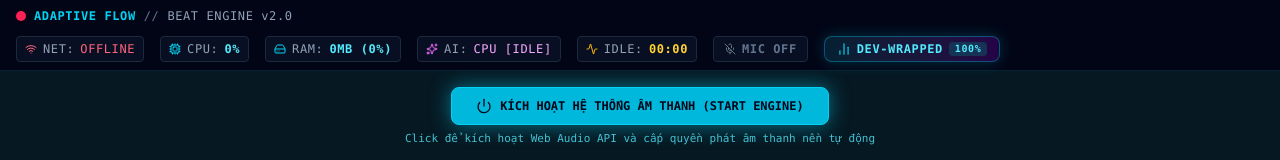
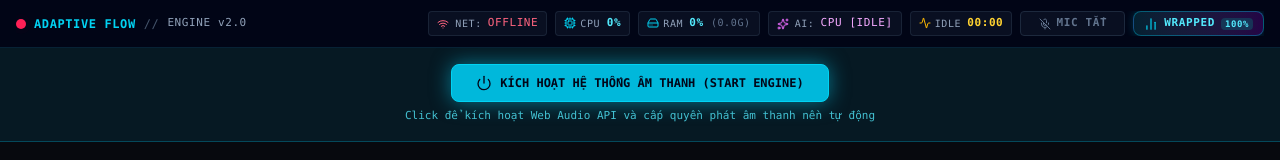
Before and after one commit to BSilverB/adaptive-music, a React (Vite) app in the folder frontend/: page / in a window 1280 px wide. Shown: the top 160 px of the page. Built offline with nearby package versions, Linux system fonts and the light colour scheme; no server answers.

Commit message:
fix: Lock GeekHUD to stable fixed height and single-row nowrap to eliminate header jumping

```diff
--- a/frontend/src/components/GeekHUD.tsx
+++ b/frontend/src/components/GeekHUD.tsx
@@ -33,10 +33,10 @@ export const GeekHUD: React.FC<GeekHUDProps> = ({
   };
 
   return (
-    <header className="border-b border-cyan-900/40 bg-slate-950/80 px-4 py-2 backdrop-blur-md">
-      <div className="mx-auto flex max-w-7xl flex-wrap items-center justify-between gap-3 text-xs tracking-wider">
-        {/* Brand / Logo */}
-        <div className="flex items-center gap-2">
+    <header className="h-12 border-b border-cyan-900/40 bg-slate-950/90 px-4 backdrop-blur-md flex items-center select-none shrink-0 z-40">
+      <div className="mx-auto flex w-full max-w-7xl items-center justify-between gap-3 text-xs tracking-wider overflow-x-auto [scrollbar-width:none] [-ms-overflow-style:none] [&::-webkit-scrollbar]:hidden">
+        {/* Brand / Logo - Cố định không co giãn */}
+        <div className="flex items-center gap-2 shrink-0">
           <span className="relative flex h-2.5 w-2.5">
             <span
               className={`absolute inline-flex h-full w-full animate-ping rounded-full ${
@@ -50,63 +50,71 @@ export const GeekHUD: React.FC<GeekHUDProps> = ({
             />
           </span>
           <span className="font-bold text-cyan-400">ADAPTIVE FLOW</span>
-          <span className="text-slate-500">//</span>
-          <span className="text-slate-400">BEAT ENGINE v2.0</span>
+          <span className="text-slate-600">//</span>
+          <span className="text-slate-400 font-mono text-[11px]">ENGINE v2.0</span>
         </div>
 
-        {/* Geek HUD Metrics */}
-        <div className="flex flex-wrap items-center gap-4 text-slate-300">
+        {/* Geek HUD Metrics - Một hàng duy nhất (flex-nowrap), không bao giờ nhảy dòng */}
+        <div className="flex items-center gap-2 text-slate-300 shrink-0 font-mono text-[11px]">
           {/* Connection */}
-          <div className="flex items-center gap-1.5 rounded border border-slate-800 bg-slate-900/60 px-2 py-1">
+          <div className="flex items-center gap-1.5 rounded border border-slate-800/80 bg-slate-900/60 px-2 py-1 shrink-0">
             <Wifi className={`h-3 w-3 ${connected ? "text-emerald-400" : "text-rose-400"}`} />
-            <span className="text-slate-400">NET:</span>
+            <span className="text-slate-400 text-[10px]">NET:</span>
             <span className={connected ? "text-emerald-400" : "text-rose-400"}>
-              {connected ? "127.0.0.1" : "OFFLINE"}
+              {connected ? "OK" : "OFFLINE"}
             </span>
           </div>
 
-          {/* CPU */}
-          <div className="flex items-center gap-1.5 rounded border border-slate-800 bg-slate-900/60 px-2 py-1">
-            <Cpu className="h-3 w-3 text-cyan-400" />
-            <span className="text-slate-400">CPU:</span>
-            <span className="font-semibold text-cyan-300">{system.cpu_percent}%</span>
+          {/* CPU (Tabular nums) */}
+          <div className="flex items-center gap-1.5 rounded border border-slate-800/80 bg-slate-900/60 px-2 py-1 shrink-0 min-w-[75px] justify-between">
+            <div className="flex items-center gap-1">
+              <Cpu className="h-3 w-3 text-cyan-400" />
+              <span className="text-slate-400 text-[10px]">CPU</span>
+            </div>
+            <span className="font-semibold text-cyan-300 tabular-nums">
+              {system.cpu_percent.toFixed(0)}%
+            </span>
           </div>
 
-          {/* RAM */}
-          <div className="flex items-center gap-1.5 rounded border border-slate-800 bg-slate-900/60 px-2 py-1">
-            <HardDrive className="h-3 w-3 text-cyan-400" />
-            <span className="text-slate-400">RAM:</span>
-            <span className="font-semibold text-cyan-300">
-              {system.ram_used_mb}MB ({system.ram_percent}%)
+          {/* RAM (Tabular nums) */}
+          <div className="flex items-center gap-1.5 rounded border border-slate-800/80 bg-slate-900/60 px-2 py-1 shrink-0 min-w-[95px] justify-between">
+            <div className="flex items-center gap-1">
+              <HardDrive className="h-3 w-3 text-cyan-400" />
+              <span className="text-slate-400 text-[10px]">RAM</span>
+            </div>
+            <span className="font-semibold text-cyan-300 tabular-nums">
+              {system.ram_percent.toFixed(0)}% <span className="text-[10px] text-slate-500 font-normal">({(system.ram_used_mb / 1024).toFixed(1)}G)</span>
             </span>
           </div>
 
           {/* AI Queue & Device */}
-          <div className="flex items-center gap-1.5 rounded border border-slate-800 bg-slate-900/60 px-2 py-1">
+          <div className="flex items-center gap-1.5 rounded border border-slate-800/80 bg-slate-900/60 px-2 py-1 shrink-0">
             <Sparkles className="h-3 w-3 text-fuchsia-400" />
-            <span className="text-slate-400">AI:</span>
+            <span className="text-slate-400 text-[10px]">AI:</span>
             <span className="uppercase text-fuchsia-300">
               {queue.device.toUpperCase()}
-              {queue.current_job ? " [SPLITTING]" : " [IDLE]"}
+              {queue.current_job ? " [SPLIT]" : " [IDLE]"}
             </span>
           </div>
 
-          {/* System Idle Time (Zero Keylogger) */}
-          <div className="flex items-center gap-1.5 rounded border border-slate-800 bg-slate-900/60 px-2 py-1">
-            <Activity className="h-3 w-3 text-amber-400" />
-            <span className="text-slate-400">IDLE:</span>
-            <span className="font-mono font-semibold text-amber-300">{formatIdle(idleSeconds)}</span>
+          {/* System Idle Time (Zero Keylogger, cố định min-width) */}
+          <div className="flex items-center gap-1.5 rounded border border-slate-800/80 bg-slate-900/60 px-2 py-1 shrink-0 min-w-[85px] justify-between">
+            <div className="flex items-center gap-1">
+              <Activity className="h-3 w-3 text-amber-400" />
+              <span className="text-slate-400 text-[10px]">IDLE</span>
+            </div>
+            <span className="font-semibold text-amber-300 tabular-nums">{formatIdle(idleSeconds)}</span>
           </div>
 
-          {/* Meeting / Call Auto-Ducking Opt-in Toggle */}
+          {/* Meeting / Call Auto-Ducking Opt-in Toggle (Cố định width tránh co giật) */}
           {onToggleMicDucking && (
             <button
               onClick={onToggleMicDucking}
-              className={`flex items-center gap-1.5 rounded border px-2.5 py-1 text-xs transition-all active:scale-95 ${
+              className={`flex items-center justify-center gap-1.5 rounded border px-2.5 py-1 text-[11px] transition-all min-w-[105px] shrink-0 active:scale-95 ${
                 micDuckingEnabled
                   ? isSpeaking
-                    ? "border-amber-400 bg-amber-950/80 text-amber-300 shadow-[0_0_15px_rgba(245,158,11,0.5)] animate-pulse"
-                    : "border-emerald-500/50 bg-emerald-950/50 text-emerald-300 shadow-[0_0_10px_rgba(16,185,129,0.25)]"
+                    ? "border-amber-400 bg-amber-950/80 text-amber-300 shadow-[0_0_12px_rgba(245,158,11,0.5)]"
+                    : "border-emerald-500/50 bg-emerald-950/50 text-emerald-300 shadow-[0_0_8px_rgba(16,185,129,0.25)]"
                   : "border-slate-800 bg-slate-900/60 text-slate-500 hover:border-slate-700 hover:text-slate-300"
               }`}
               title={
@@ -118,12 +126,12 @@ export const GeekHUD: React.FC<GeekHUDProps> = ({
               }
             >
               {micDuckingEnabled ? (
-                <Mic className={`h-3 w-3 ${isSpeaking ? "animate-bounce text-amber-400" : "text-emerald-400"}`} />
+                <Mic className={`h-3 w-3 ${isSpeaking ? "text-amber-400" : "text-emerald-400"}`} />
               ) : (
                 <MicOff className="h-3 w-3 text-slate-500" />
               )}
               <span className="font-mono font-semibold">
-                {micDuckingEnabled ? (isSpeaking ? "ĐANG NÓI (10%)" : "MIC DUCKING") : "MIC OFF"}
+                {micDuckingEnabled ? (isSpeaking ? "ĐANG NÓI" : "MIC AUTO") : "MIC TẮT"}
               </span>
             </button>
           )}
@@ -132,11 +140,11 @@ export const GeekHUD: React.FC<GeekHUDProps> = ({
           {onOpenDevWrapped && (
             <button
               onClick={onOpenDevWrapped}
-              className="group flex items-center gap-1.5 rounded-lg border border-cyan-500/40 bg-gradient-to-r from-cyan-950/60 to-purple-950/60 px-3 py-1 text-xs font-bold text-cyan-300 shadow-[0_0_15px_rgba(6,182,212,0.25)] transition-all hover:border-cyan-400 hover:shadow-[0_0_20px_rgba(6,182,212,0.5)] active:scale-95"
+              className="group flex items-center gap-1.5 rounded-lg border border-cyan-500/40 bg-gradient-to-r from-cyan-950/60 to-purple-950/60 px-2.5 py-1 text-[11px] font-bold text-cyan-300 shadow-[0_0_10px_rgba(6,182,212,0.25)] transition-all hover:border-cyan-400 shrink-0 active:scale-95"
             >
               <BarChart2 className="h-3.5 w-3.5 text-cyan-400 transition-transform group-hover:scale-110" />
-              <span>DEV-WRAPPED</span>
-              <span className="rounded bg-cyan-900/60 px-1.5 py-0.2 font-mono text-[10px] text-cyan-300">
+              <span>WRAPPED</span>
+              <span className="rounded bg-cyan-900/60 px-1 py-0.2 font-mono text-[9px] text-cyan-300 tabular-nums">
                 {flowRatio}%
               </span>
             </button>
```
